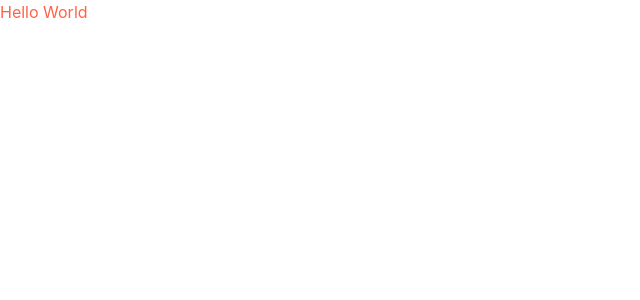
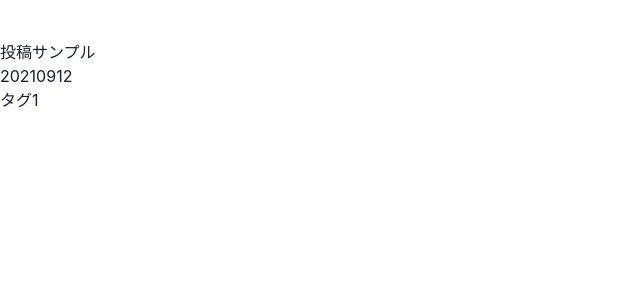
Before and after one commit to tadakun8/my-blog, a Next.js app: page / in a window 1280 px wide. Shown: the top 300 px of the page, without its empty margins (0-640 px from the left). Built offline with nearby package versions, Linux system fonts and the light colour scheme.

Commit message:
feat: Create list article page

```diff
--- /dev/null
+++ b/content/hello_world/index.md
@@ -0,0 +1,9 @@
+---
+title: "投稿サンプル"
+date: "20210912"
+tags: ["タグ1"]
+---
+
+## これはサンプル記事 1 です
+
+本文
--- a/package.json
+++ b/package.json
@@ -16,6 +16,7 @@
     "@emotion/react": "^11.8.1",
     "@emotion/styled": "^11.8.1",
     "framer-motion": "^6.2.8",
+    "gray-matter": "^4.0.3",
     "next": "12.1.0",
     "react": "17.0.2",
     "react-dom": "17.0.2"
--- /dev/null
+++ b/src/lib/api.ts
@@ -0,0 +1,85 @@
+import fs from "fs";
+import { join } from "path";
+import matter from "gray-matter";
+
+// postsが格納されているディレクトリを取得する
+// memo: process.cwd() はカレントディレクトリ
+const postsDirectory = join(process.cwd(), "content");
+
+// posts配下にあるディレクトリ名(slug)をすべて取得する
+export const getPostSlugs = () => {
+  // まずはファイル名、ディレクトリ名を両方取得する
+  const allDirents = fs.readdirSync(postsDirectory, { withFileTypes: true });
+  // ディレクトリ名のみに絞り込んで返す
+  return allDirents.filter((dirent) => dirent.isDirectory()).map(({ name }) => name);
+};
+
+/**
+ * 与えられたslugから記事の内容を取得して返す
+ * @param slug
+ * @param fields 取得したい値 (slug | content | title | tags)
+ */
+export const getPostBySlug = (slug: string, fields: string[] = []) => {
+  // ファイルを読み込む
+  const fullPath = join(postsDirectory, slug, "index.md");
+  const fileContents = fs.readFileSync(fullPath, "utf8");
+  const { data, content } = matter(fileContents);
+  type Item = {
+    slug: string;
+    content: string;
+    title: string;
+    date: string;
+    tags: string[];
+  };
+
+  const items: Item = {
+    slug: "",
+    content: "",
+    title: "",
+    date: "",
+    tags: [],
+  };
+
+  // 指定された値を取得してくる
+  // memo: slugが指定されたとき、contentが指定されたとき、frontmatterの中身が指定されたときで返却の仕方が異なる
+  fields.forEach((field) => {
+    if (field === "slug") {
+      items[field] = slug;
+    }
+    if (field === "content") {
+      items[field] = content;
+    }
+
+    if (field === "title" || field === "date" || field === "tags") {
+      items[field] = data[field];
+    }
+  });
+
+  return items;
+};
+
+/**
+ * すべての記事から指定したfieldsの値を取得する
+ * @param fields 取得したい値 (slug | content | title | tags)
+ */
+export const getAllPosts = (fields: string[] = []) => {
+  const slugs = getPostSlugs();
+  const posts = slugs
+    .map((slug) => getPostBySlug(slug, fields))
+    .sort((a, b) => {
+      // 辞書順ソート
+      // 目的に応じて、日付順などでソートしてもよい
+      const slugA = a.slug.toString().toLowerCase();
+      const slugB = b.slug.toString().toLowerCase();
+
+      if (slugA > slugB) {
+        return 1;
+      } else {
+        slugB > slugA;
+      }
+
+      return slugA >= slugB ? 1 : -1;
+    });
+
+  return posts;
+};
--- a/src/pages/index.tsx
+++ b/src/pages/index.tsx
@@ -1,12 +1,33 @@
-import type { NextPage } from "next";
-import { Box, chakra } from "@chakra-ui/react";
+import { NextPage, InferGetStaticPropsType } from "next";
+import { Box } from "@chakra-ui/react";
+import { getAllPosts } from "../lib/api";
 
-const Home: NextPage = () => {
-  return (
-    <Box>
-      <chakra.h1 color="tomato">Hello World</chakra.h1>
-    </Box>
-  );
+type Props = InferGetStaticPropsType<typeof getStaticProps>;
+
+export const getStaticProps = async () => {
+  const allPosts = getAllPosts(["slug", "title", "date", "tags"]);
+
+  return {
+    props: { allPosts },
+  };
 };
 
+const Home: NextPage<Props> = ({ allPosts }) => (
+  <ul>
+    {allPosts?.map((post) => (
+      <Box key={post.slug} mt={10}>
+        <li>
+          <h2>{post.title}</h2>
+          <p>{post.date}</p>
+          <ul>
+            {post.tags?.map((tag) => (
+              <li key={tag}>{tag}</li>
+            ))}
+          </ul>
+        </li>
+      </Box>
+    ))}
+  </ul>
+);
+
 export default Home;
```
Also changed, not shown: 1 other file (tests, documents, lock files or other folders).
